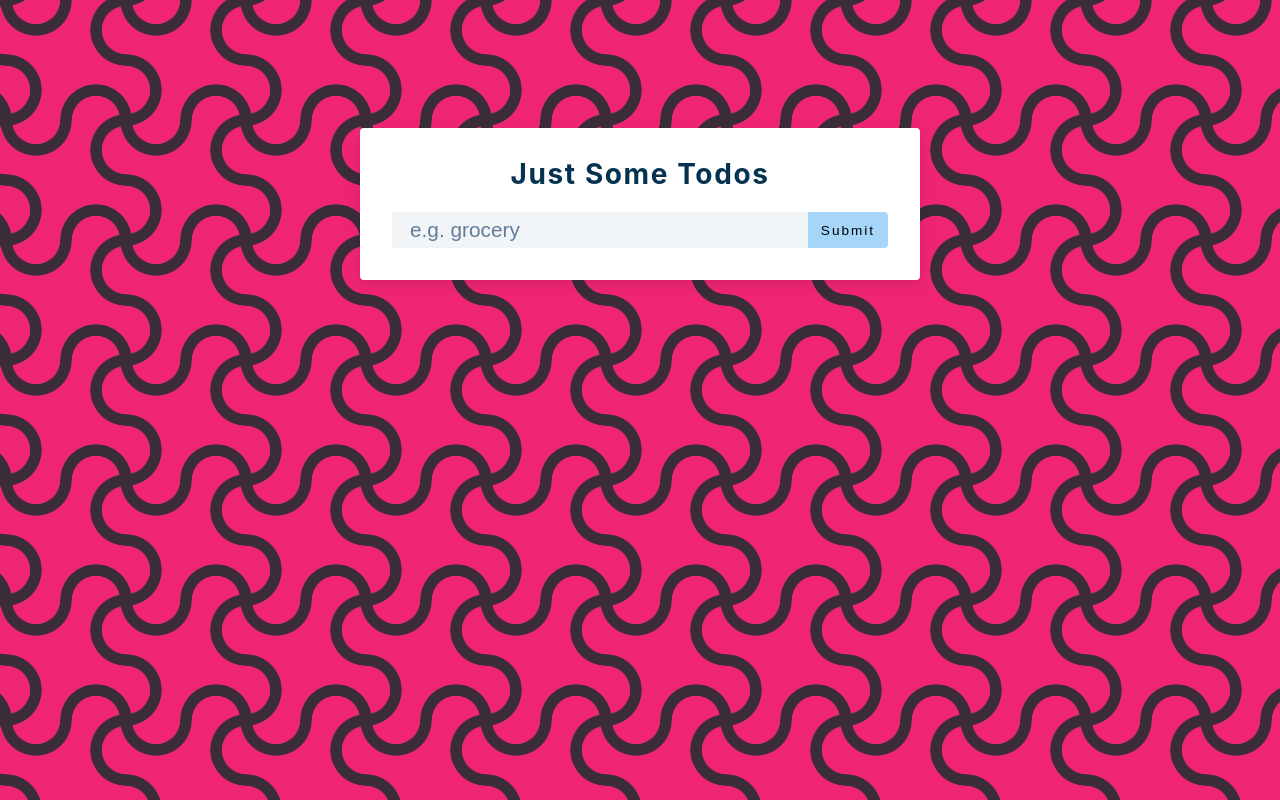
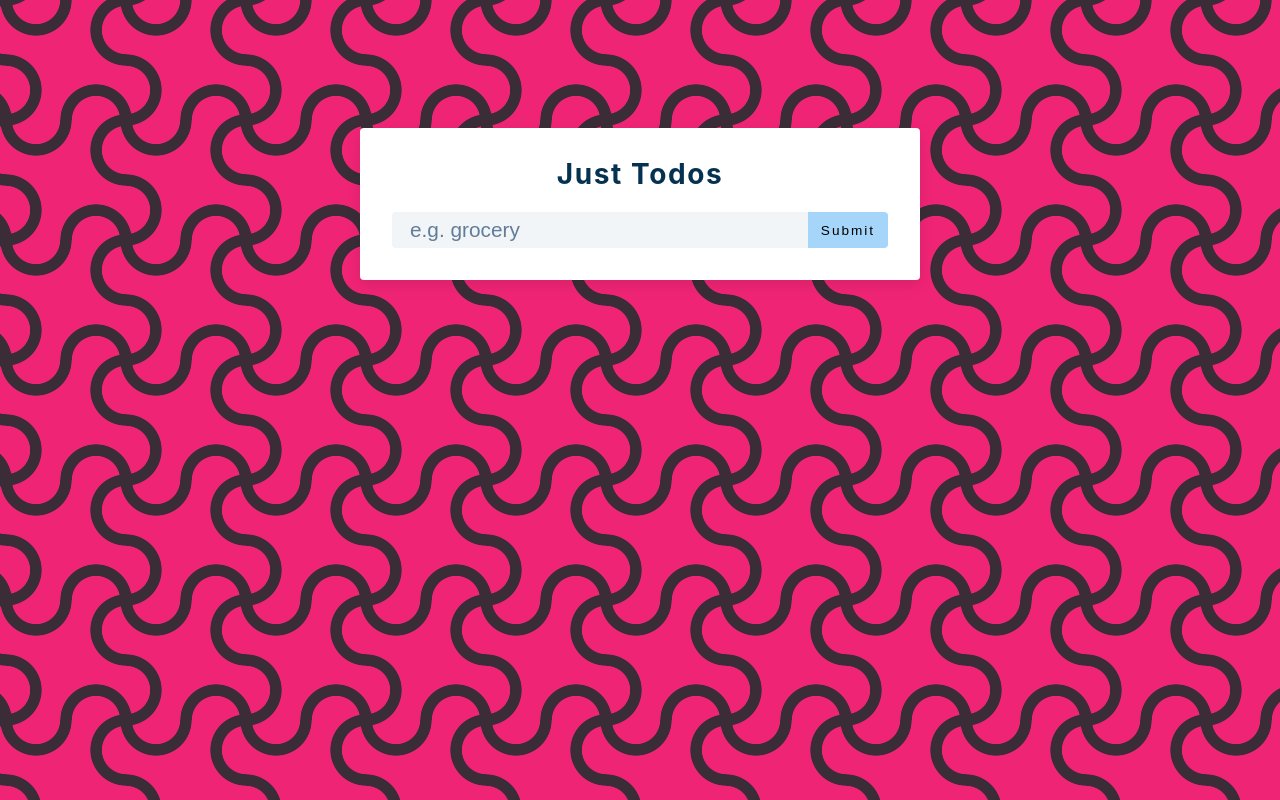
Before and after one commit to juditanita/Todo_List, a React (Create React App) app: page / in a window 1280 px wide. Built offline with nearby package versions, Linux system fonts and the light colour scheme.

Commit message:
update title

```diff
--- a/src/App.jsx
+++ b/src/App.jsx
@@ -83,7 +83,7 @@ function App() {
     <section className="section-center">
       <form onSubmit={handleSubmit} className="grocery-form">
         {alert.show && <Alert {...alert} removeAlert={showAlert} list={list} />}
-        <h3>Just some todos</h3>
+        <h3>Just todos</h3>
 
         <div className="form-control">
           <input
```
